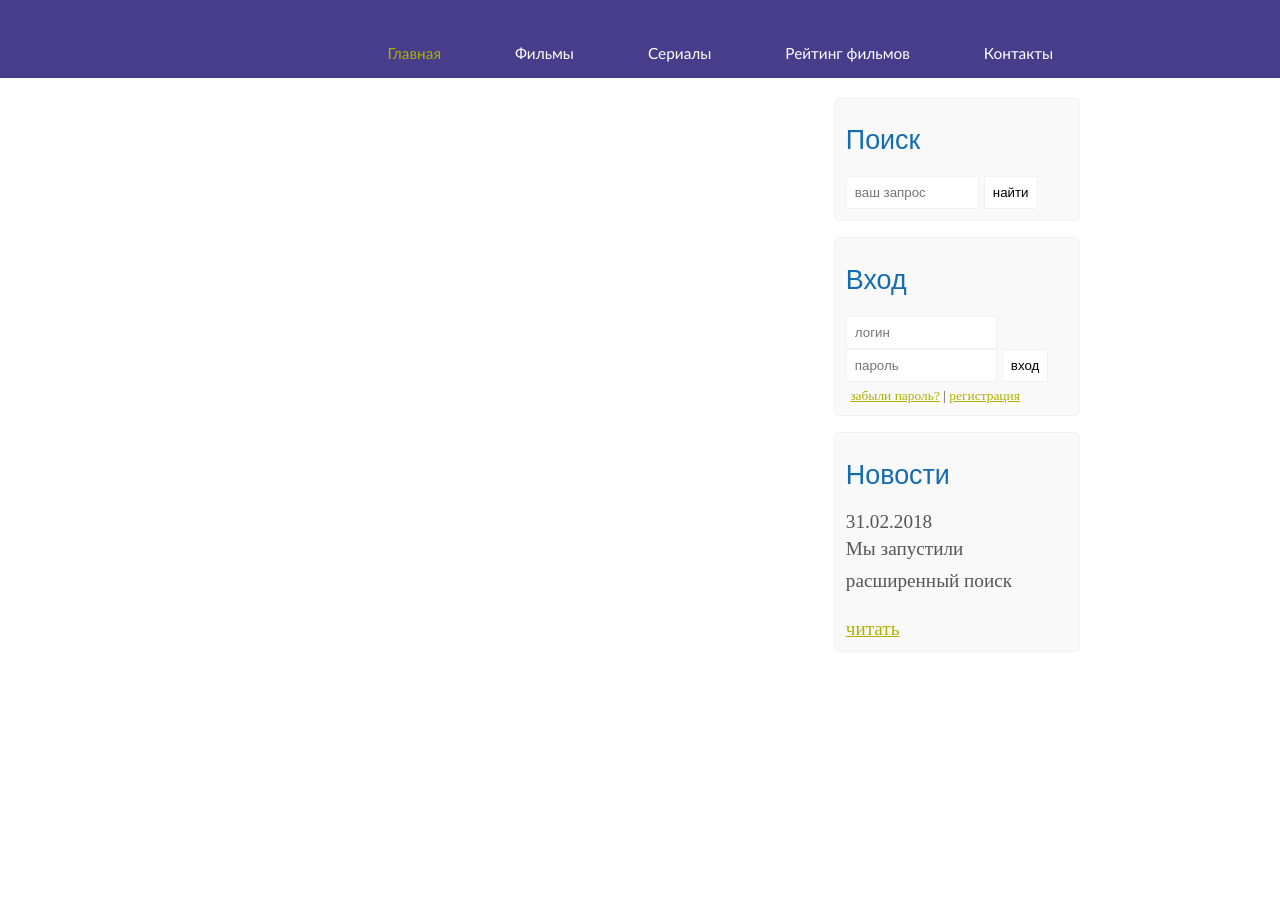
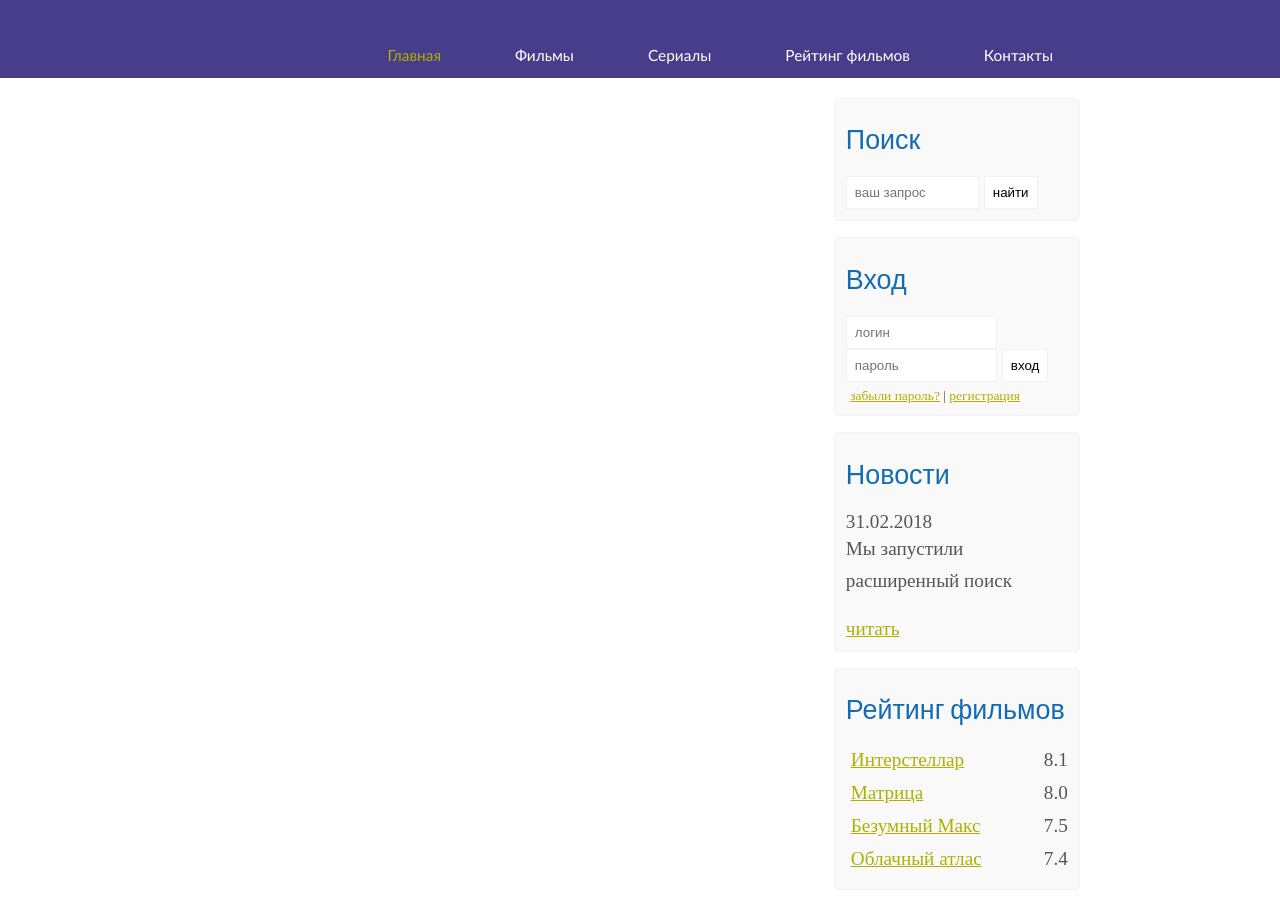
Before and after one commit to wrublik93/udemy_course, a plain HTML site: page kinomonster/index.html in a window 1280 px wide. Shown: the part 99-1005 px from the top of the page. Before the commit the page ends 800 px from the top, so only its background shows below. Drawn offline with Linux system fonts and the light colour scheme.

Commit message:
add right sidebar RATING

```diff
--- a/kinomonster/assets/css/style.css
+++ b/kinomonster/assets/css/style.css
@@ -12,6 +12,16 @@ body {
 p {
     padding: 0 0 20px 0;
     line-height: 1.7em;
+}
+
+ul {
+    margin: 2px 0 22px 17px;
+}
+
+ul li {
+    margin: 0 0 6px 0;
+    padding: 0 0 4px 5px;
+    line-height: 1.5em;
 }
 
 input[type="text"], input[type="password"], input[type="search"] {
@@ -148,5 +158,17 @@ ul.menu li a:hover {
     font-size: 0.7em;
     margin-top: 3%;
     margin-left: 2%;
+}
 
+.sidebar ul {
+    margin: 0;
 }
+
+.sidebar ul li {
+    list-style-type: none;
+    margin: 0;
+}
+
+.sidebar .rating_sidebar {
+    float: right;
+}
--- a/kinomonster/index.html
+++ b/kinomonster/index.html
@@ -52,6 +52,15 @@
                 <p>Мы запустили расширенный поиск</p>
                 <a href="#">читать</a>
             </div>
+            <div class="sidebar">
+                <h2>Рейтинг фильмов</h2>
+                <ul>
+                    <li><a href="#">Интерстеллар</a><span class="rating_sidebar">8.1</span></li>
+                    <li><a href="#">Матрица</a><span class="rating_sidebar">8.0</span></li>
+                    <li><a href="#">Безумный Макс</a><span class="rating_sidebar">7.5</span></li>
+                    <li><a href="#">Облачный атлас</a><span class="rating_sidebar">7.4</span></li>
+                </ul>
+            </div>
 
         </div>
     </div>
```
